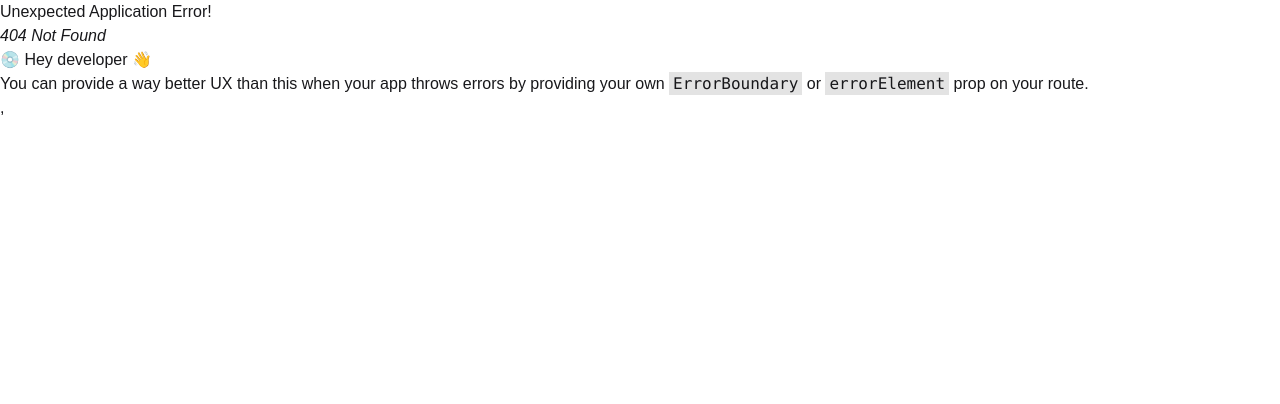
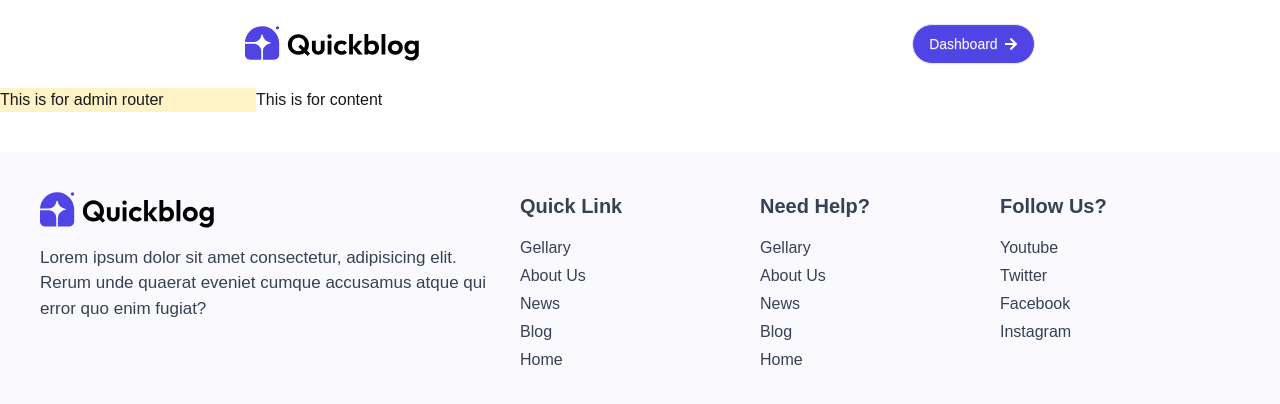
Before and after one commit to coders-rabbi/MultiUser_blog_website, a React (Vite) app: page /dashboard in a window 1280 px wide. Before the commit this address had no page. Shown: the top 404 px of the page. Built offline with nearby package versions, Linux system fonts and the light colour scheme.

Commit message:
admin dashboard started

```diff
--- /dev/null
+++ b/src/dashboard/Dashboard.jsx
@@ -0,0 +1,16 @@
+import React from 'react';
+
+const Dashboard = () => {
+    return (
+        <div className='grid grid-cols-5 h-full'>
+            <div className='col-span-1 bg-amber-100'>
+                <p>This is for admin router</p>
+            </div>
+            <div className='col-span-4'>
+                <p>This is for content</p>
+            </div>
+        </div>
+    );
+};
+
+export default Dashboard;
--- a/src/router/Router.jsx
+++ b/src/router/Router.jsx
@@ -1,6 +1,7 @@
 import { createBrowserRouter } from "react-router";
 import Home from "../page/Home/Home";
 import Root from "../root/Root";
+import Dashboard from "../dashboard/Dashboard";
 
 export const router = createBrowserRouter([
     {
@@ -11,6 +12,10 @@ export const router = createBrowserRouter([
                 path: "/",
                 Component: Home
             },
+            {
+                path: "/dashboard",
+                Component: Dashboard,
+            },
         ],
     },
 ]);
--- a/src/shared/Navbar.jsx
+++ b/src/shared/Navbar.jsx
@@ -1,6 +1,7 @@
 import React from 'react';
 import logo from '../assets/logo/logo.svg'
 import { FaArrowRight } from 'react-icons/fa';
+import { Link } from 'react-router';
 
 const Navbar = () => {
     return (
@@ -9,9 +10,11 @@ const Navbar = () => {
                 <img className='w-44' src={logo} alt="" />
             </div>
             <div>
-                <button className='btn bg-[#5044E5] text-white rounded-full font-normal' >Dashboard
-                    <FaArrowRight />
-                </button>
+                <Link to="/dashboard">
+                    <button className='btn bg-[#5044E5] text-white rounded-full font-normal' >Dashboard
+                        <FaArrowRight />
+                    </button>
+                </Link>
             </div>
         </div>
     );
```
